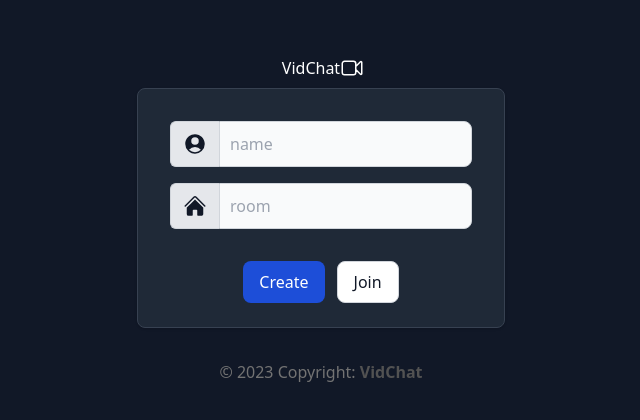
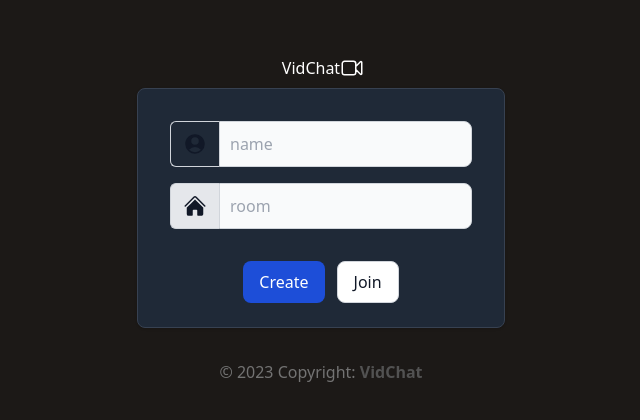
Before and after one commit to rohitbrk/vidchat, a React (Vite) app: page / in a window 1280 px wide. Shown: the part 168-588 px from the top of the page, without its empty margins (319-959 px from the left). Built offline with nearby package versions, Linux system fonts and the light colour scheme.

Commit message:
correct styles

```diff
--- a/src/App.tsx
+++ b/src/App.tsx
@@ -4,7 +4,7 @@ import Main from "./components/Main";
 
 const Layout = () => {
   return (
-    <div className="min-h-screen p-14 flex flex-col gap-2 items-center justify-center bg-gray-900">
+    <div className="min-h-screen p-14 flex flex-col gap-2 items-center justify-center bg-stone-900">
       <Nav />
       <Main />
       <Footer />
--- a/src/components/RoomLogin.tsx
+++ b/src/components/RoomLogin.tsx
@@ -10,7 +10,7 @@ const RoomLogin = ({
     <div className="w-full max-w-lg border rounded-lg shadow bg-gray-800 border-gray-700">
       <div className="flex flex-col items-center p-6">
         <div className="flex m-2">
-          <span className="inline-flex items-center px-3 text-base text-gray-900 bg-gray-200 border border-r-0 border-gray-300 rounded-l-md dark:bg-gray-600 dark:text-gray-400 dark:border-gray-600">
+          <span className="inline-flex items-center px-3 text-base text-gray-900 bg-gray-800 border border-r-0 border-gray-300 rounded-l-md dark:bg-gray-600 dark:text-gray-400 dark:border-gray-600">
             <svg
               xmlns="http://www.w3.org/2000/svg"
               viewBox="0 0 24 24"
```
